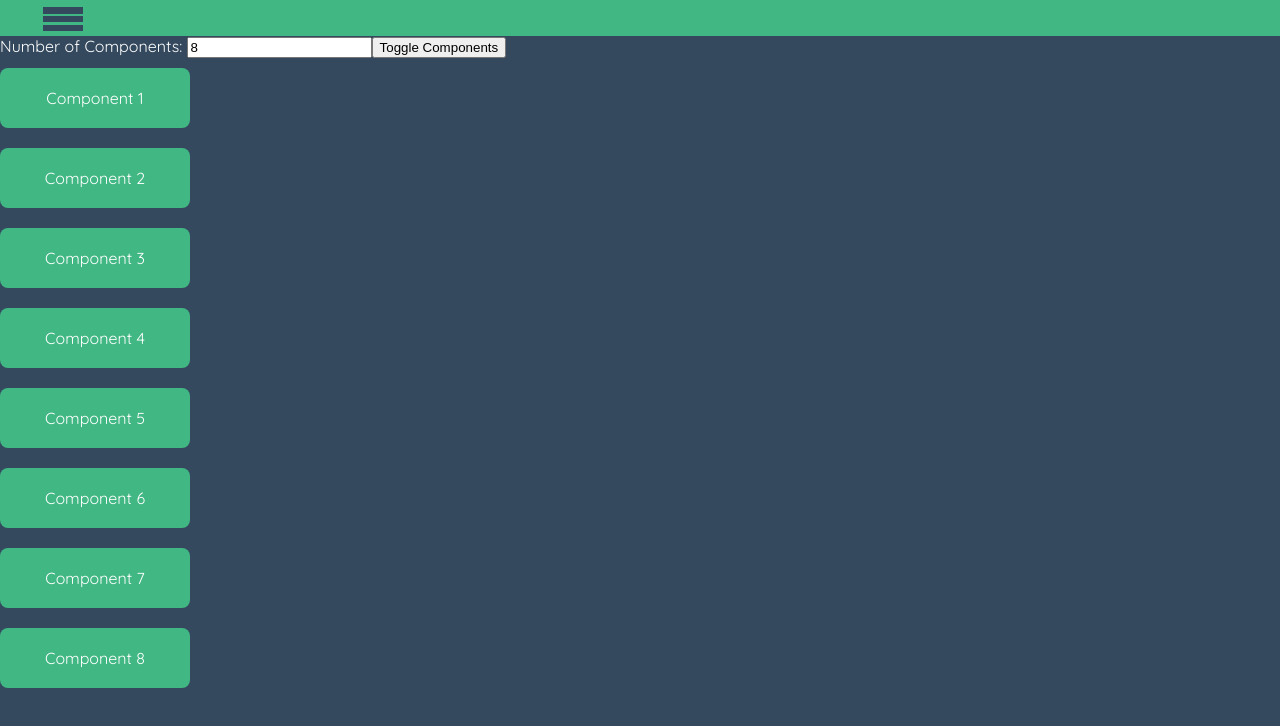
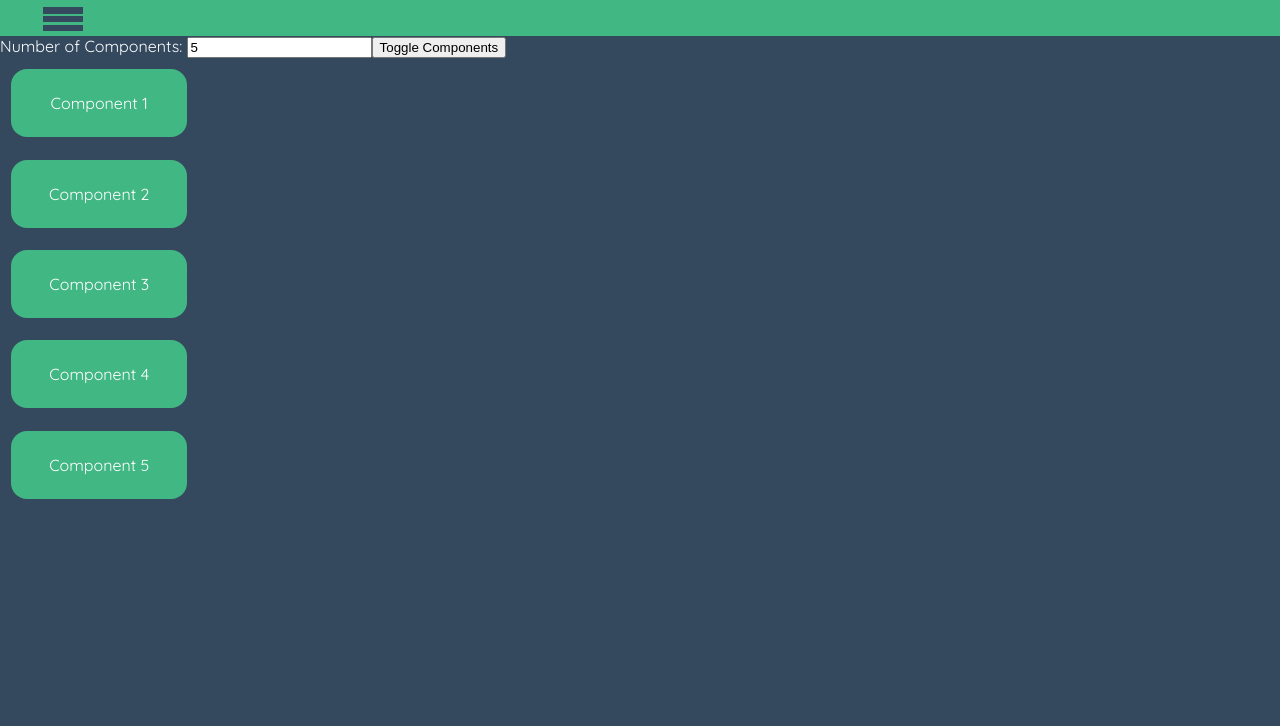
Before and after one commit to RZEPI/engineering-thesis-vue, a Vue app in the folder vue-app/: page /animation in a window 1280 px wide. Shown: the top 726 px of the page. Built offline with nearby package versions, Linux system fonts and the light colour scheme.

Commit message:
change to using relative values

```diff
--- a/vue-app/src/components/UI/AnimatedComponent.vue
+++ b/vue-app/src/components/UI/AnimatedComponent.vue
@@ -8,42 +8,43 @@
 defineProps({
   name: {
     type: String,
-    required: true
+    required: true,
   },
   isRight: {
     type: Boolean,
-    required: true
-  }
+    required: true,
+  },
 });
 </script>
 
 <style scoped>
 .component {
-  margin: 10px 0;
-  padding: 20px;
+  margin: 0.7em;
+  padding: 1.5em;
   background-color: var(--main-color);
   color: white;
-  border-radius: 8px;
+  border-radius: 1em;
   text-align: center;
-  width: 150px;
+  width: 10vw;
   transform: translateX(0);
   transition: transform 0.5s;
 }
 
 .component.right {
-  transform: translateX(1200px);
+  transform: translateX(calc(100vw - 10vw - 5.4em));
 }
 
 .move-enter-from {
-  transform: translateX(-1200px);
+  transform: translateX(-calc(100vw - 10vw - 5.4em));
 }
 
-.move-enter-to, .move-leave-from {
+.move-enter-to,
+.move-leave-from {
   transform: translateX(0);
 }
 
 .move-leave-to {
-  transform: translateX(1200px);
+  transform: translateX(calc(100vw - 10vw - 5.4em));
 }
 
 .move-enter-active,
--- a/vue-app/src/pages/AnimationPage.vue
+++ b/vue-app/src/pages/AnimationPage.vue
@@ -13,7 +13,7 @@
     <transition-group name="move" tag="div" class="component-list">
       <AnimatedComponent
         v-for="index in componentCount"
-        :key="index"z
+        :key="index"
         :name="'Component ' + index"
         :isRight="isRight"
       />
@@ -22,10 +22,10 @@
 </template>
 
 <script setup lang="ts">
-import { ref } from 'vue';
-import AnimatedComponent from '../components/UI/AnimatedComponent.vue';
+import { ref } from "vue";
+import AnimatedComponent from "../components/UI/AnimatedComponent.vue";
 
-const componentCount = ref(8);
+const componentCount = ref(5);
 const tempComponentCount = ref(componentCount.value);
 const isRight = ref(false);
 
--- a/vue-app/src/router.ts
+++ b/vue-app/src/router.ts
@@ -10,7 +10,7 @@ export default createRouter({
     { path: "/", component: HomePage },
     { path: "/Table", component: TablePage },
     { path: "/:notFound(.*)", component: NotFound },
-    { path: "/Animation", component: AnimationPage },
+    { path: "/animation", component: AnimationPage },
   ],
   linkActiveClass: "active",
 });
```
